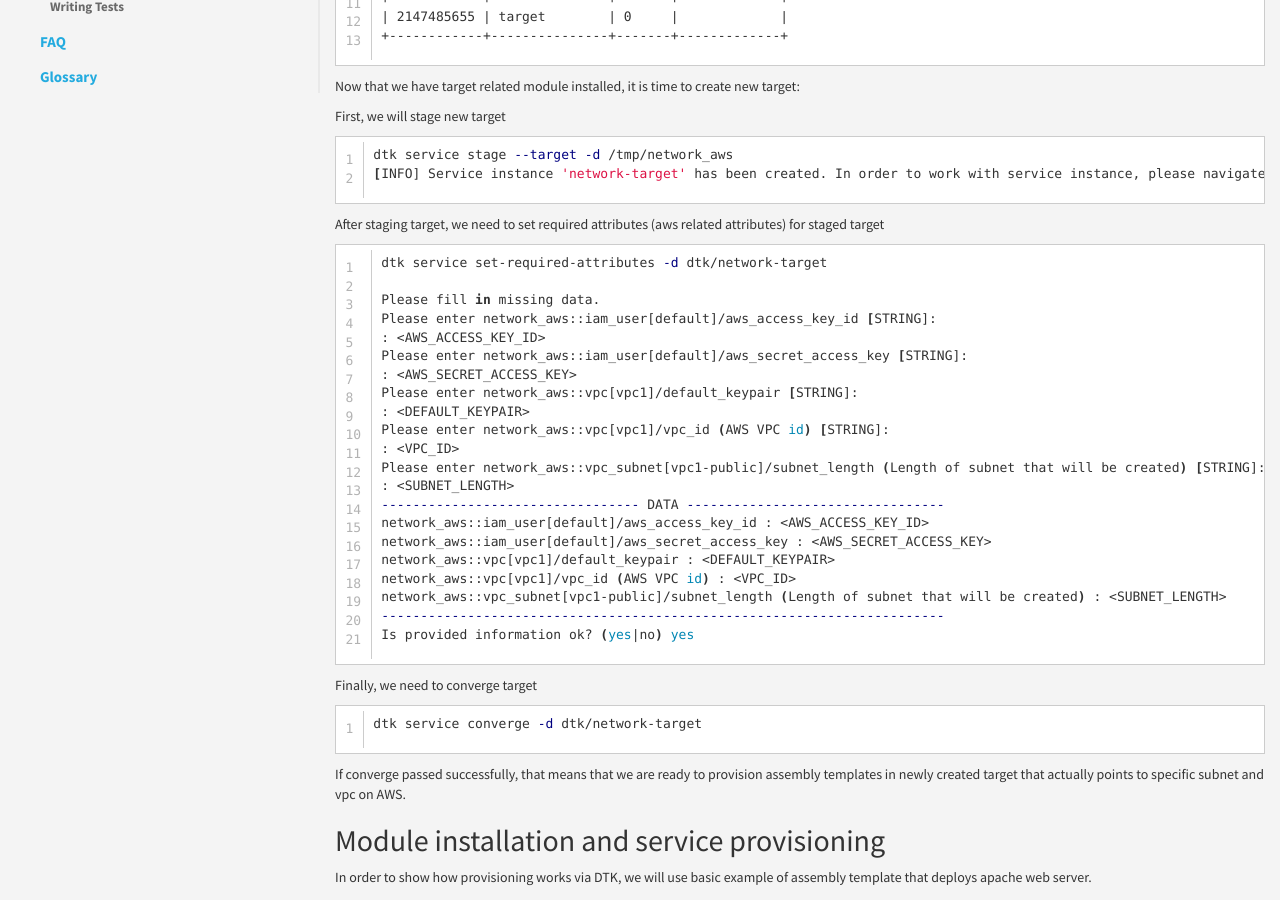
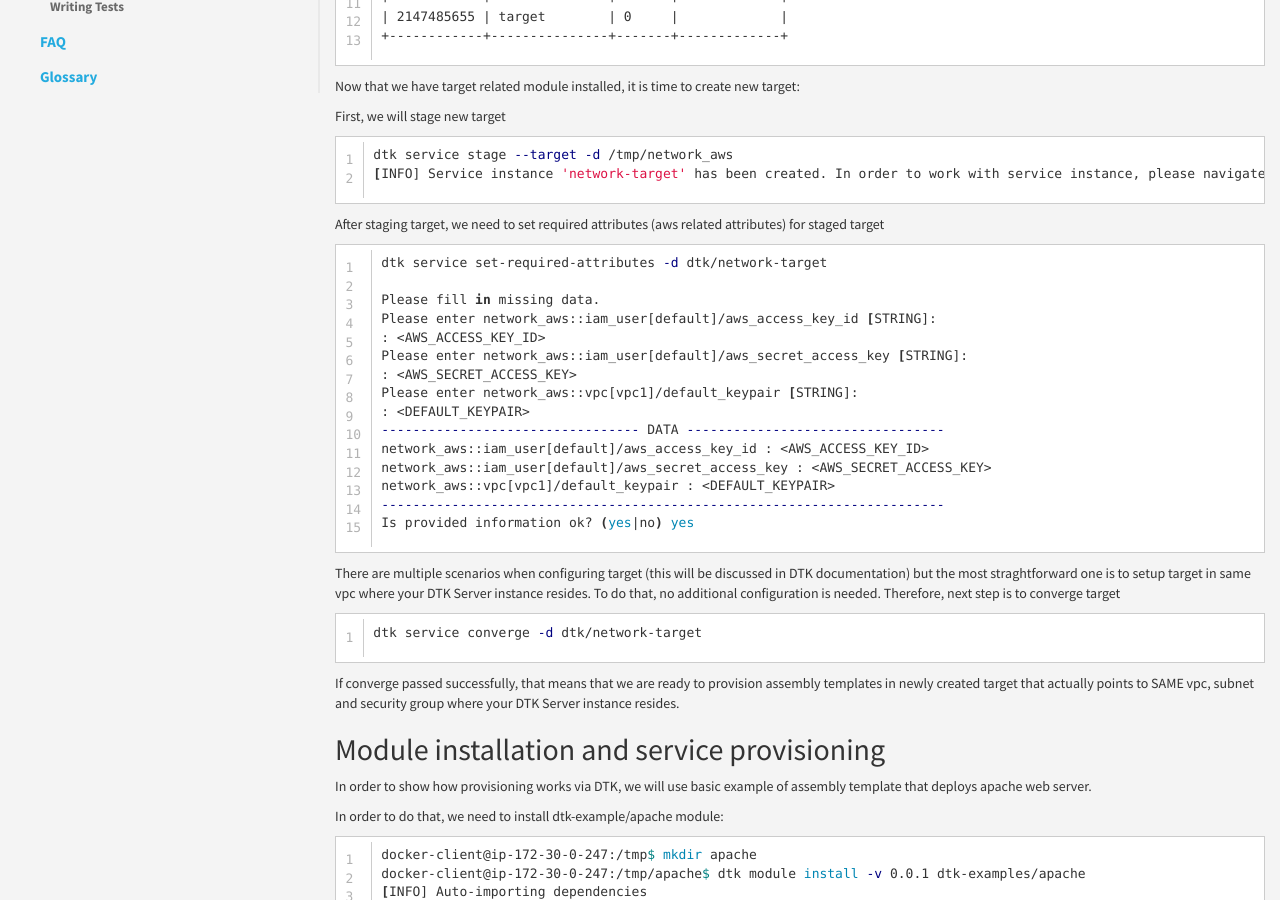
Before and after one commit to dtk/dtk-docs-v1, a Jekyll site: the page built from _getting-started/5-min-quickstart.md, in a window 1280 px wide and 900 px high, scrolled down 869 px. Built offline with Jekyll 4.4.1, drawn with Linux system fonts in a browser that asks for light colours.

Commit message:
small change in quickstart

```diff
--- a/_getting-started/5-min-quickstart.md
+++ b/_getting-started/5-min-quickstart.md
@@ -57,26 +57,21 @@ Please enter network_aws::iam_user[default]/aws_secret_access_key [STRING]:
 : <AWS_SECRET_ACCESS_KEY>
 Please enter network_aws::vpc[vpc1]/default_keypair [STRING]:
 : <DEFAULT_KEYPAIR>
-Please enter network_aws::vpc[vpc1]/vpc_id (AWS VPC id) [STRING]:
-: <VPC_ID>
-Please enter network_aws::vpc_subnet[vpc1-public]/subnet_length (Length of subnet that will be created) [STRING]:
-: <SUBNET_LENGTH>
 --------------------------------- DATA ---------------------------------
 network_aws::iam_user[default]/aws_access_key_id : <AWS_ACCESS_KEY_ID>
 network_aws::iam_user[default]/aws_secret_access_key : <AWS_SECRET_ACCESS_KEY>
 network_aws::vpc[vpc1]/default_keypair : <DEFAULT_KEYPAIR>
-network_aws::vpc[vpc1]/vpc_id (AWS VPC id) : <VPC_ID>
-network_aws::vpc_subnet[vpc1-public]/subnet_length (Length of subnet that will be created) : <SUBNET_LENGTH>
 ------------------------------------------------------------------------
 Is provided information ok? (yes|no) yes
 {% endhighlight %}
 
-Finally, we need to converge target
+There are multiple scenarios when configuring target (this will be discussed in DTK documentation) but the most straghtforward one is to setup target in same vpc where your DTK Server instance resides. To do that, no additional configuration is needed. Therefore, next step is to converge target
+
 {% highlight bash linenos %}
 dtk service converge -d dtk/network-target
 {% endhighlight %}
 
-If converge passed successfully, that means that we are ready to provision assembly templates in newly created target that actually points to specific subnet and vpc on AWS.
+If converge passed successfully, that means that we are ready to provision assembly templates in newly created target that actually points to SAME vpc, subnet and security group where your DTK Server instance resides.
 
 ## Module installation and service provisioning
 In order to show how provisioning works via DTK, we will use basic example of assembly template that deploys apache web server.
```
